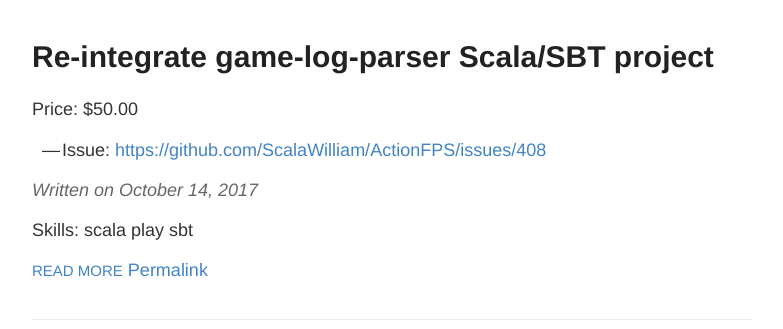
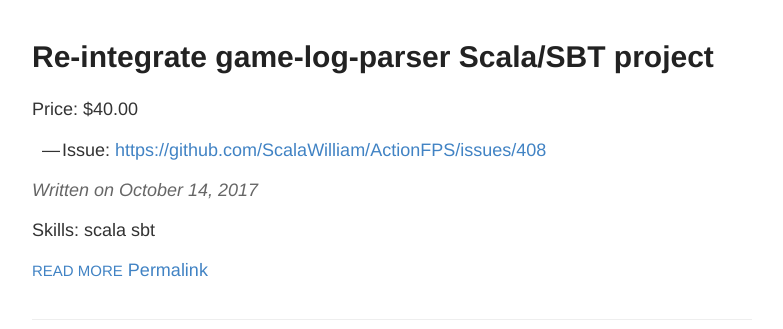
Before and after one commit to ScalaWilliam/Work, a Jekyll site: the page built from index.html, in a window 1280 px wide and 900 px high. Shown: the part 228-557 px from the top of the window, without its empty margins (248-1031 px from the left). Built offline with Jekyll 4.4.1, drawn with Linux system fonts in a browser that asks for light colours.

Commit message:
Update 2017-10-14-integrate-project-back.md

```diff
--- a/_posts/2017-10-14-integrate-project-back.md
+++ b/_posts/2017-10-14-integrate-project-back.md
@@ -1,7 +1,7 @@
 ---
 title: "Re-integrate game-log-parser Scala/SBT project"
-price: "$50.00"
-skills: [ scala, play, sbt ]
+price: "$40.00"
+skills: [ scala, sbt ]
 layout: post
 ---
 
```
